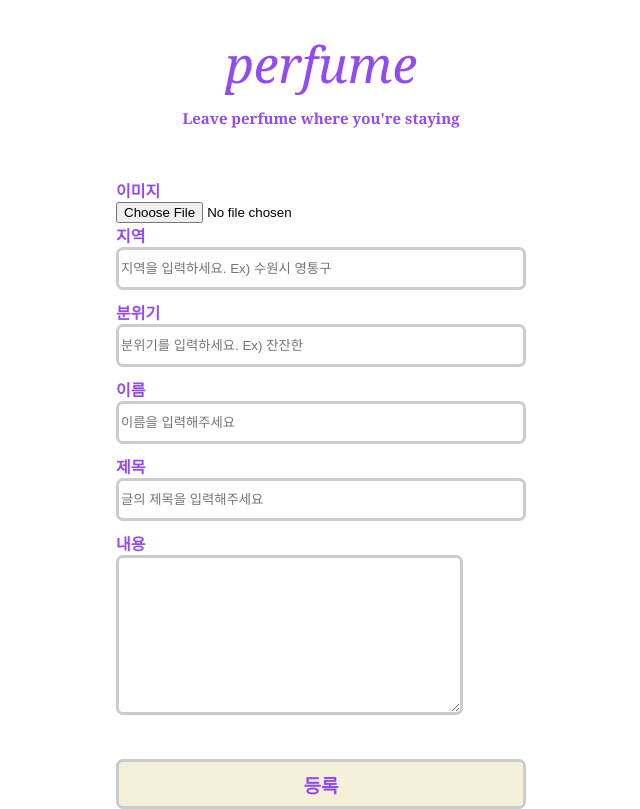
After one commit to LIkelion-at-KOREATECH/PERFUME, a Django app: page /post/ in a window 1280 px wide. The commit adds this page. Shown: the whole page, without its empty margins (319-959 px from the left). Run offline with Django 3.2, Linux system fonts and the light colour scheme.

Commit message:
add : fontawesome 추가 , 게시글 생성기능 완성
보완할점 : 사용자 로그인 없이도 게시글 생성이 가능 ㅜㅜ , 게시글 생성 후 url이 /post/에 머물러서 바로 home에 업로드된 게시글을 확인 할 수 없음,, 회원가입시 이메일 중복체크 기능 넣으면 좋겠음 -> 중복되는 아이디생성시 그 아이디로 로그인이 불가함

```diff
--- a/users/models.py
+++ b/users/models.py
@@ -24,12 +24,13 @@ class User(AbstractUser):
 
 
 class Blog(models.Model):
+    image = models.ImageField(blank=True, upload_to='media/')
     address = models.CharField(max_length = 100)
+    atm = models.CharField(max_length=100)
     name = models.CharField(max_length=20)
     title = models.CharField(max_length=200)
-    image = models.ImageField('image/')
-    pub_date = models.DateTimeField('date published')
     body = models.TextField()
+    registered_dttm = models.DateTimeField(auto_now_add=True)
 
 
     def __str__(self):
--- /dev/null
+++ b/users/static/css/post.css
@@ -0,0 +1,88 @@
+body, html{
+
+    margin: 0;
+
+    padding: 0;
+
+    border: 0;
+ }
+
+#logo{
+    color:#934BF1;
+    text-align:center;
+    font-family:Georgia;
+    font-weight: 400;
+    font-size:50px;
+    margin-top:30px;
+    margin-bottom:10px;
+}
+
+#sub{
+    color:#934BF1;
+    text-align:center;
+    font-family:Georgia;
+    margin:0;
+    font-size:15px;
+
+}
+
+#post-btn{
+    background-color:#F5F1D8;
+    color:#934BF1;
+    width:410px;
+    height:50px;
+    font-size:19px;
+    font-weight:700;
+    border:3px solid #CBCCCE;
+    border-radius:7px;
+    cursor: grab;
+    margin-top:30px;
+}
+
+.input-element{
+    display:flex;
+    flex-direction:column;
+    position: absolute;
+    left:50%;
+    margin-top:50px;
+    transform:translateX(-50%);
+}
+
+#name{
+    width:400px;
+    height:35px;
+    border: 3px solid #CBCCCE;
+    border-radius:7px;
+    margin-bottom:10px;
+}
+
+#title{
+    width:400px;
+    height:35px;
+    border: 3px solid #CBCCCE;
+    border-radius:7px;
+    margin-bottom:10px;
+}
+
+#atm{
+    width:400px;
+    height:35px;
+    border: 3px solid #CBCCCE;
+    border-radius:7px;
+    margin-bottom:10px;
+}
+
+
+#body{
+    border: 3px solid #CBCCCE;
+    border-radius:7px;
+    margin-bottom:10px;
+}
+
+#address{
+    width:400px;
+    height:35px;
+    border: 3px solid #CBCCCE;
+    border-radius:7px;
+    margin-bottom:10px;
+}
--- a/users/templates/choose3.html
+++ b/users/templates/choose3.html
@@ -20,7 +20,7 @@
     <div id="list">
         <!-- 게시글 작성 -->
         <div class="choice">
-            <a class="either" href="{% url 'home' %}">게시글 작성
+            <a class="either" href="{% url 'post' %}">게시글 작성
                 <p>정보를 공유하고 싶다면?</p>
             </a>
         </div>
--- /dev/null
+++ b/users/templates/post.html
@@ -0,0 +1,49 @@
+{% load static %}
+
+<!DOCTYPE html>
+<html>
+    <head>
+       <meta charset="UTF-8">
+       <title>Post</title>
+       <link rel="stylesheet" href="{% static 'css/post.css' %}">
+    </head>
+    <body>
+        <a id="logo" href="{% url 'home' %}" style="text-decoration : none;">
+            <h1 id="logo"><em>perfume</em></h1>
+        </a>
+        <h6 id="sub">Leave perfume where you're staying</h6>
+        <form action="" method="POST" enctype="multipart/form-data" >
+            {% csrf_token %}
+            <div class="input-element">
+                <div>
+                    <!--이미지 삽입창-->
+                    <label style="color:#934BF1; font-weight:700;">이미지</label><br>
+                    <input type="file" name="image" id="image" required>
+                </div>
+                <div>
+                    <!--지역입력창-->
+                    <label style="color:#934BF1; font-weight:700;">지역</label><br>
+                    <input type="text" name="address" placeholder="지역을 입력하세요. Ex) 수원시 영통구" id="address" required>
+                </div>
+                <div>
+                    <!--분위기입력창-->
+                    <label style="color:#934BF1; font-weight:700;">분위기</label><br>
+                    <input type="text" name="atm" placeholder="분위기를 입력하세요. Ex) 잔잔한" id="atm" required>
+                </div>
+                <div>
+                    <label style="color:#934BF1; font-weight:700;">이름</label><br>
+                    <input type= "text" id="name" placeholder="이름을 입력해주세요" name = "name" required>
+                </div>
+                <div>
+                    <!--제목 입력창-->
+                    <label style="color:#934BF1; font-weight:700;">제목</label><br>
+                    <input type="text" name="title" placeholder="글의 제목을 입력해주세요" id="title"  required>
+                </div>
+                <div>
+                    <!--내용 입력창-->
+                    <label style="color:#934BF1; font-weight:700;">내용</label><br>
+                    <textarea id = "body" name = "body" cols="40" rows="10" required></textarea>
+                </div>
+                <button type ="submit"  id="post-btn">등록</button>
+    </body>
+</html>
--- a/users/urls.py
+++ b/users/urls.py
@@ -15,4 +15,5 @@ urlpatterns = [
     path('atm/', views.choose_atm, name="choose_atm"),
     path('choose3/', views.choose3, name="choose3"),
     path('home/', views.home, name="home"),
+    path('post/', views.post, name="post"),
 ] + static(settings.MEDIA_URL, document_root=settings.MEDIA_ROOT)
--- a/users/views.py
+++ b/users/views.py
@@ -5,6 +5,7 @@ from django.contrib import auth
 from django.contrib.auth import login
 # DB 이용할때, 시간 기능 사용
 from django.utils import timezone
+
 
 
 #Create your views here.
@@ -74,3 +75,19 @@ def choose3(request):
 def home(request):
     blogs=Blog.objects #전달받은 객체 (쿼리셋)
     return render(request, 'home.html', {'blogs':blogs})
+
+def post(request):
+    if request.method == "GET":
+        return render(request, 'post.html')
+    elif request.method == "POST":
+        image = request.FILES.get('image', None)
+        address = request.POST.get('address', None)
+        atm = request.POST.get('atm', None)
+        name = request.POST.get('name', None)
+        title = request.POST.get('title', None)
+        body = request.POST.get('body', None)
+
+        blog = Blog(image=image, address=address, atm=atm, name=name, title=title, body=body)
+        blog.save()
+
+        return render(request, 'home.html')
```
Also changed, not shown: users/templates/choose.html (+82 -13 lines), users/templates/choose_atm.html (+27 -5 lines), users/templates/home.html (+4 -7 lines), db.sqlite3, users/migrations/0001_initial.py, users/migrations/0002_auto_20200918_2302.py (deleted), users/static/image/choose_circle.PNG (deleted).
